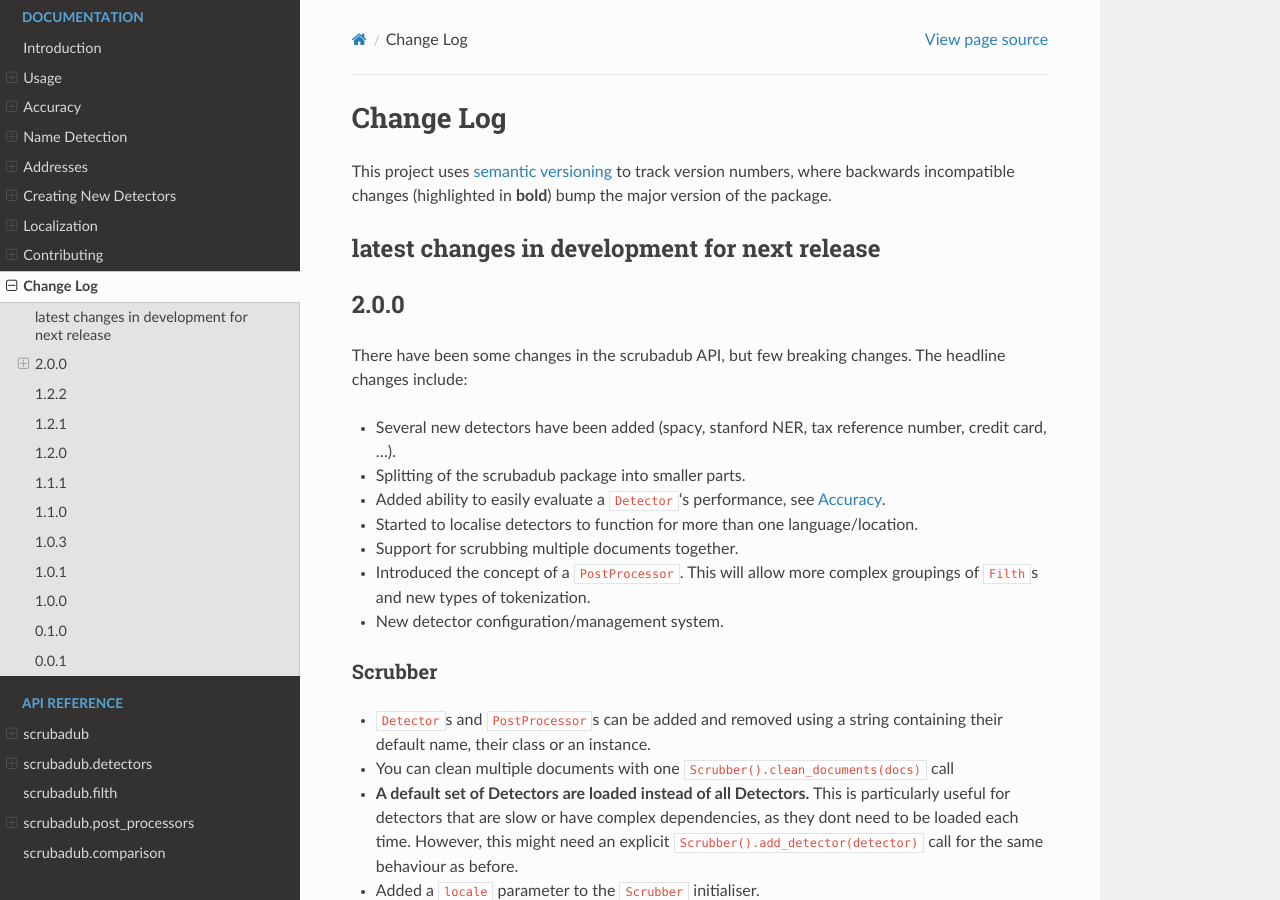
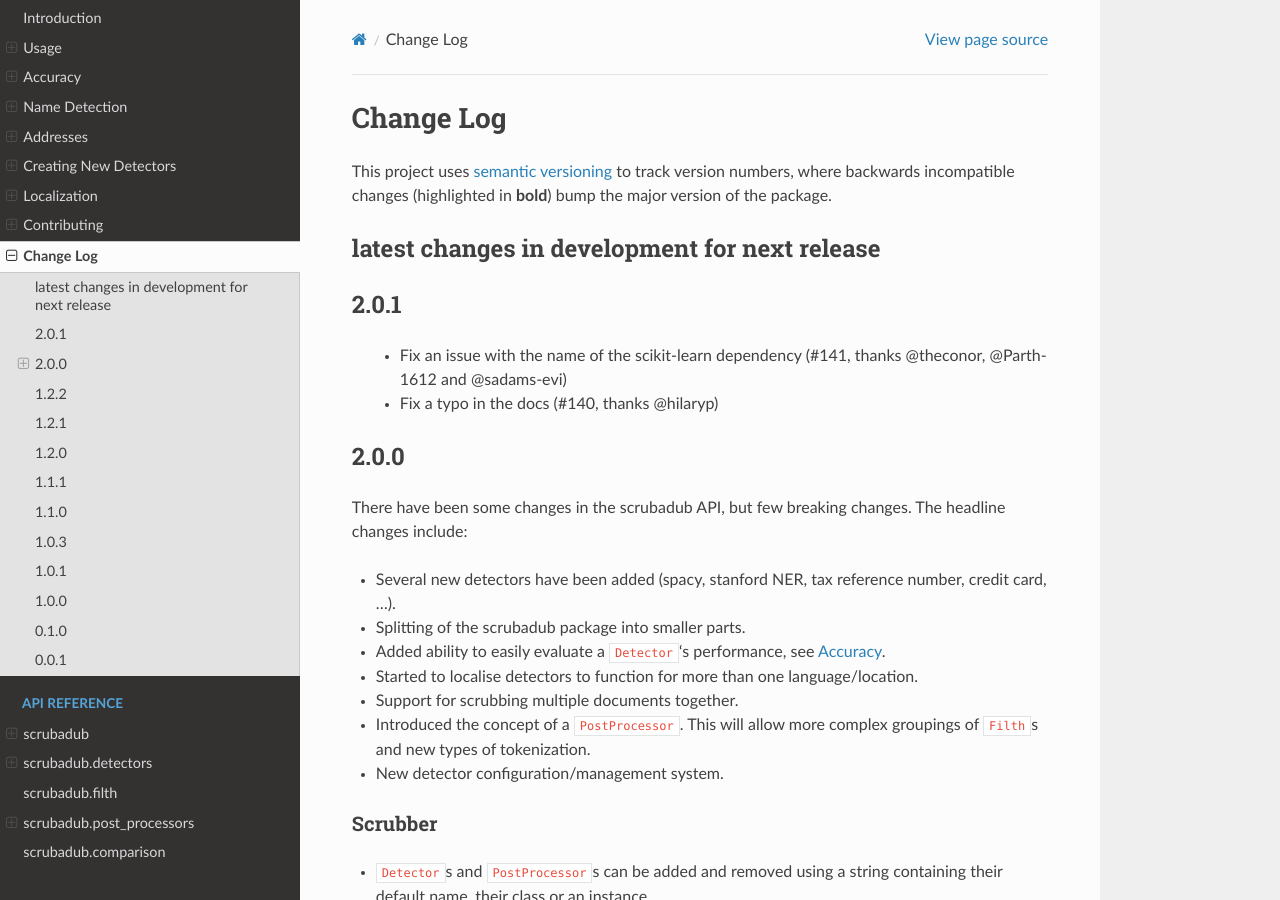
Before and after one commit to LeapBeyond/scrubadub, a Sphinx documentation site: the page built from docs/changelog.rst, in a window 1280 px wide and 900 px high. Built offline with Sphinx 7.4.7 and the Read the Docs theme 2.0.0, drawn with Linux system fonts in a browser that asks for light colours.

Commit message:
bump the version to 2.0.1

```diff
--- a/docs/changelog.rst
+++ b/docs/changelog.rst
@@ -10,6 +10,13 @@ latest changes in development for next release
 ----------------------------------------------
 
 .. THANKS FOR CONTRIBUTING; MENTION WHAT YOU DID IN THIS SECTION HERE!
+
+2.0.1
+-----
+
+ * Fix an issue with the name of the scikit-learn dependency (#141, thanks @theconor, @Parth-1612 and @sadams-evi)
+ * Fix a typo in the docs (#140, thanks @hilaryp)
+
 
 2.0.0
 -----
--- a/scrubadub/__init__.py
+++ b/scrubadub/__init__.py
@@ -8,7 +8,7 @@ from . import detectors
 from . import post_processors
 from .filth import Filth
 
-__version__ = VERSION = "2.0.0"
+__version__ = VERSION = "2.0.1"
 __all__ = [
     'Scrubber', 'filth', 'detectors', 'post_processors', 'clean', 'clean_documents', 'list_filth',
     'list_filth_documents',
```
Also changed, not shown: 1 other file.
